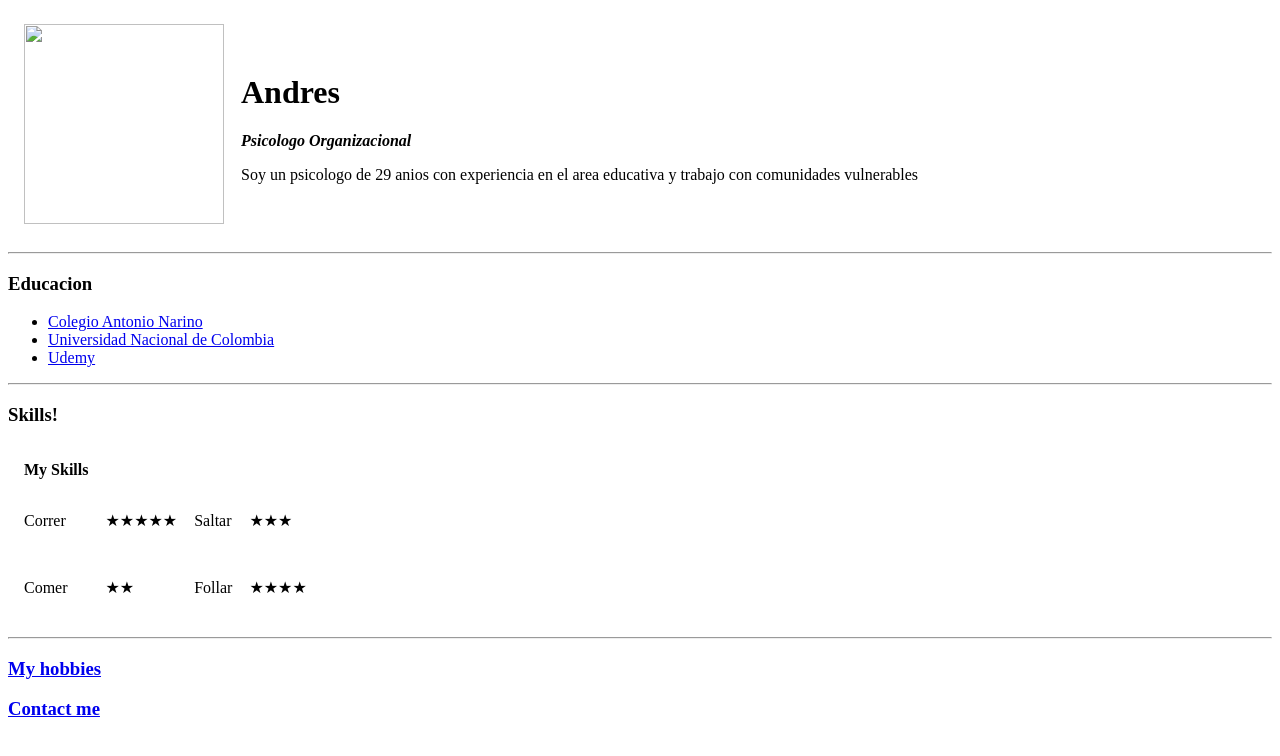
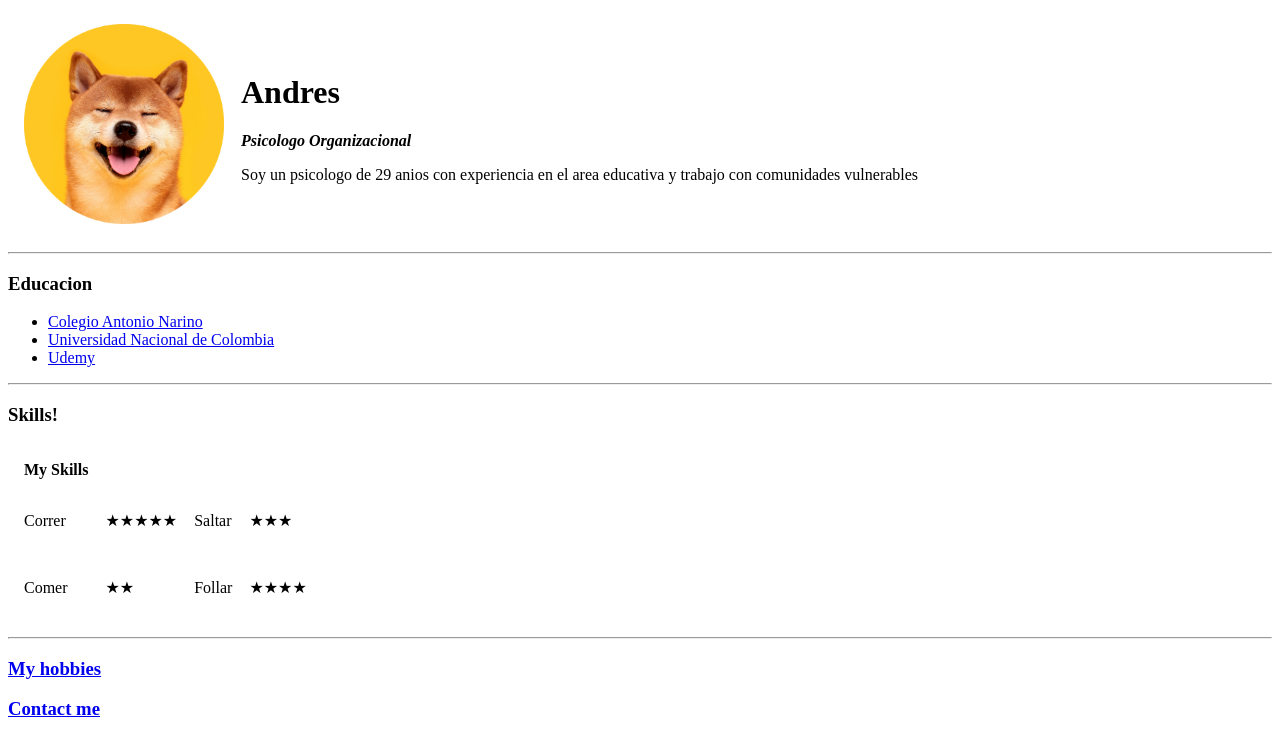
Before and after one commit to abruges/cv, a plain HTML site: page index.html in a window 1280 px wide. Drawn offline with Linux system fonts and the light colour scheme.

Commit message:
Update index.html

```diff
--- a/index.html
+++ b/index.html
@@ -9,7 +9,7 @@
   <table cellspacing="15">
     <tbody>
       <tr>
-        <td><img src="images/doge.png" style=width:200px;height:200px;></td>
+        <td><img src="doge.png" style=width:200px;height:200px;></td>
         <td>
           <h1>Andres</h1>
           <p><em><b>Psicologo Organizacional</b></em></p>
```
